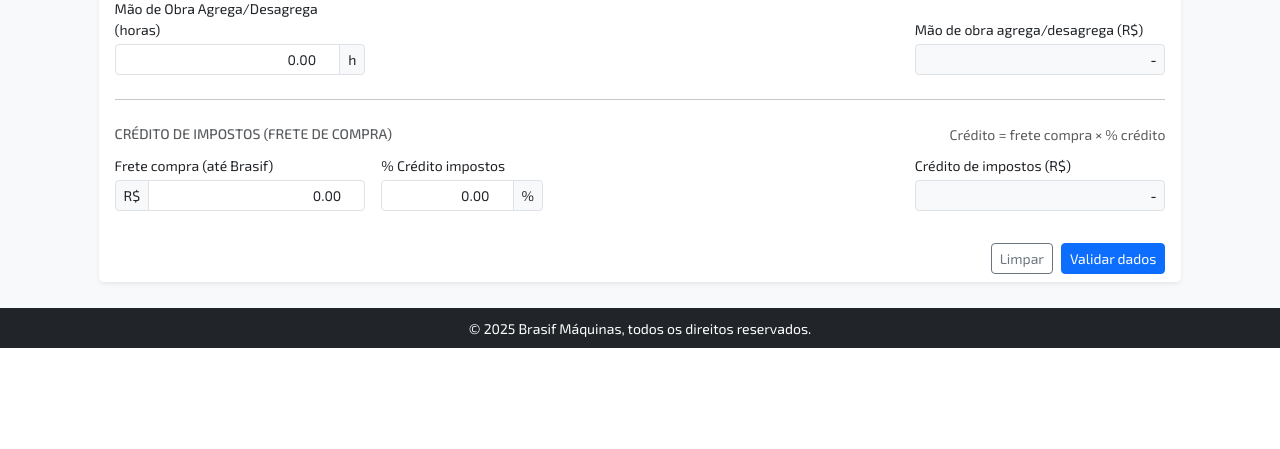
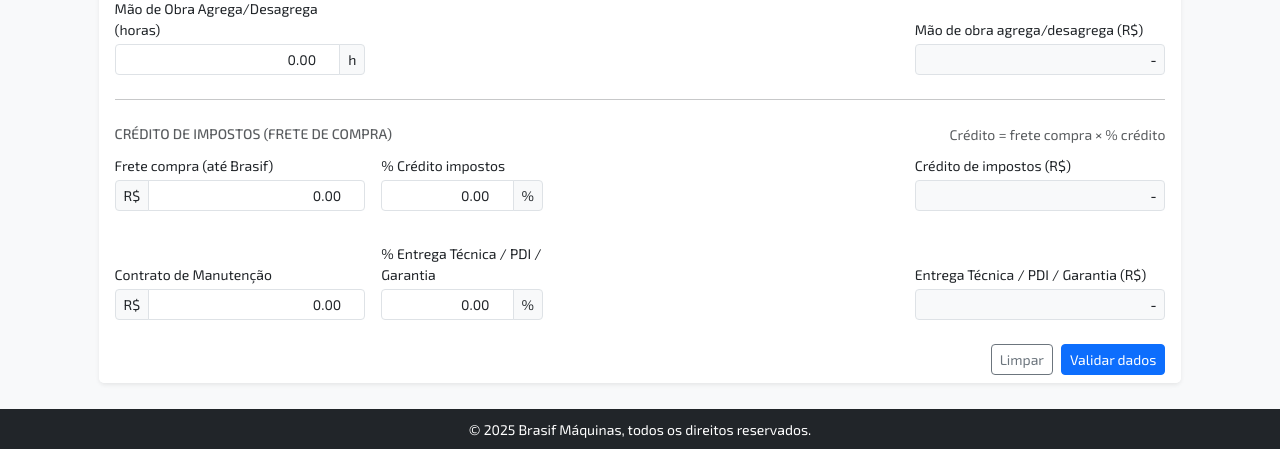
Before and after one commit to peedrohcamposf/Calculo-de-margem, a Flask app: template app/templates/nova_reserva.html in a window 1280 px wide. Shown: the part 990-1439 px from the top of the page. Before the commit the page ends 1338 px from the top, so only its background shows below. Run offline with Flask 3, Linux system fonts and the light colour scheme; the template is opened without the code that fills it: values that come from a table or form of the project are taken from there, others are empty; parts of the project's set-up code (start-up, migrations or seed data) failed here and were passed over; some libraries are stand-ins or nearby versions.

Commit message:
FEAT - Contrato de manutenção / Entrega Técnica / PDI / Garantia

```diff
--- a/app/forms/home_forms.py
+++ b/app/forms/home_forms.py
@@ -254,6 +254,35 @@ class NovaReservaForm(FlaskForm):
         ],
     )
 
+    # Contrato de manutenção (R$)
+    contrato_manutencao = DecimalField(
+        "Contrato de Manutenção",
+        places=2,
+        default=0,
+        validators=[
+            Optional(),
+            NumberRange(
+                min=0,
+                message="O valor do contrato não pode ser negativo.",
+            ),
+        ],
+    )
+
+    # Entrega Técnica / PDI / Garantia (%)
+    entrega_tecnica_pdi_garantia_percent = DecimalField(
+        "% Entrega Técnica / PDI / Garantia",
+        places=2,
+        default=0,
+        validators=[
+            Optional(),
+            NumberRange(
+                min=0,
+                max=100,
+                message="Percentual deve estar entre 0% e 100%.",
+            ),
+        ],
+    )
+
     # Validações customizadas
     def validate_filial(self, field: SelectField) -> None:
         empresa = self.empresa.data
--- a/app/templates/nova_reserva.html
+++ b/app/templates/nova_reserva.html
@@ -515,6 +515,43 @@
                             </div>
                         </div>
 
+                        <!-- Contrato de manutenção / Entrega Técnica / PDI / Garantia -->
+                        <div class="row g-3 align-items-end mt-3">
+                            <div class="col-md-4 col-lg-3">
+                                <label class="form-label mb-1 small">{{ form.contrato_manutencao.label }}</label>
+                                <div class="input-group input-group-sm">
+                                    <span class="input-group-text">R$</span>
+                                    {{ form.contrato_manutencao(class="form-control text-end") }}
+                                </div>
+                                {% for error in form.contrato_manutencao.errors %}
+                                <div class="text-danger small">{{ error }}</div>
+                                {% endfor %}
+                            </div>
+
+                            <div class="col-md-3 col-lg-2">
+                                <label class="form-label mb-1 small">{{ form.entrega_tecnica_pdi_garantia_percent.label
+                                    }}</label>
+                                <div class="input-group input-group-sm">
+                                    {{ form.entrega_tecnica_pdi_garantia_percent(class="form-control text-end") }}
+                                    <span class="input-group-text">%</span>
+                                </div>
+                                {% for error in form.entrega_tecnica_pdi_garantia_percent.errors %}
+                                <div class="text-danger small">{{ error }}</div>
+                                {% endfor %}
+                            </div>
+
+                            <div class="col-md-4 col-lg-3 ms-auto">
+                                <label class="form-label mb-1 small">Entrega Técnica / PDI / Garantia (R$)</label>
+                                <div class="form-control form-control-sm text-end bg-light fw-semibold">
+                                    {% if entrega_tecnica_pdi_garantia_valor_formatado %}
+                                    R$ {{ entrega_tecnica_pdi_garantia_valor_formatado }}
+                                    {% else %}
+                                    -
+                                    {% endif %}
+                                </div>
+                            </div>
+                        </div>
+
                     </div>
 
                     <div class="card-footer bg-white border-0 d-flex justify-content-end gap-2 py-2">
```
Also changed, not shown: app/routes/home_routes.py (+31 -0 lines), app/service/nova_reserva_service.py (+15 -0 lines).
